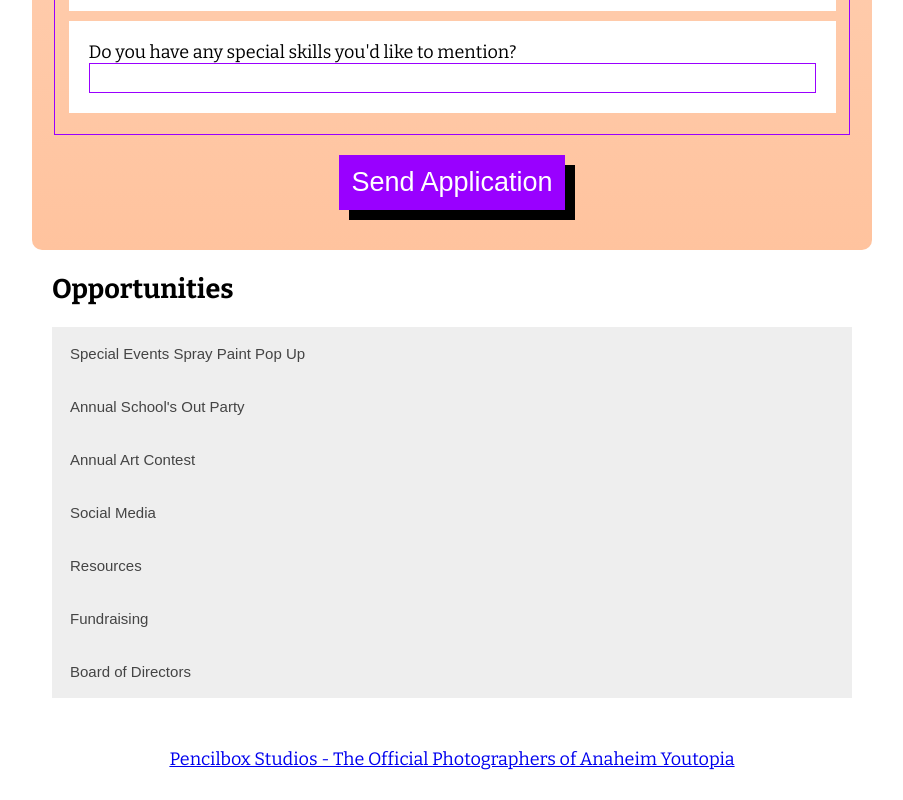
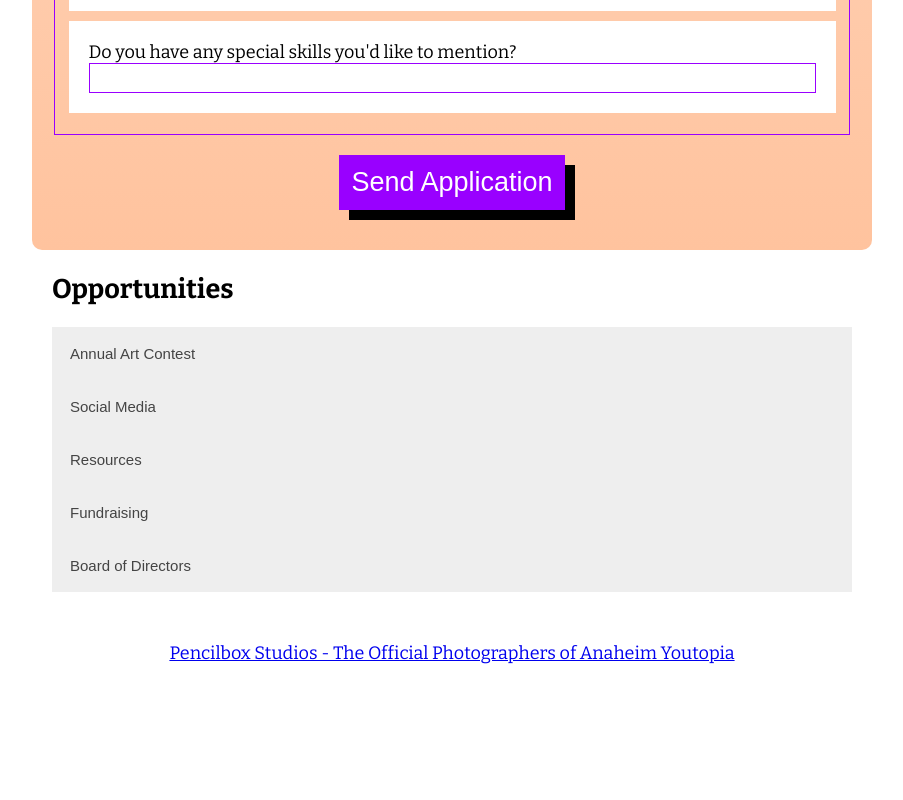
Before and after one commit to kleinlikecalvin/ay-site, a Next.js app: page /volunteer in a window 1280 px wide. Shown: the part 1977-2777 px from the top of the page, without its empty margins (188-1091 px from the left). After the commit the page ends 2671 px from the top, so only its background shows below. Built offline with nearby package versions, Linux system fonts and the light colour scheme.

Commit message:
resolves volunteer page bug

```diff
--- a/src/components/Opportunities.tsx
+++ b/src/components/Opportunities.tsx
@@ -1,3 +1,5 @@
+"use client";
+
 import "./Opportunities.scss";
 
 export default function Opportunities() {
@@ -10,23 +12,6 @@ export default function Opportunities() {
     <div className="Opportunities">
       <h2>Opportunities</h2>
       <div className="accordions-cont">
-        <button className="accordion" onClick={(event) => activate(event)}>
-          Special Events Spray Paint Pop Up
-        </button>
-        <ul className="panel">
-          <li>Spray paint artist</li>
-          <li>General Volunteer</li>
-          <li>Sponsor</li>
-        </ul>
-        <button className="accordion" onClick={(event) => activate(event)}>
-          Annual School's Out Party
-        </button>
-        <ul className="panel">
-          <li>General Volunteer</li>
-          <li>Sponsor</li>
-          <li>Vendor</li>
-          <li>Raffle Prize Donor</li>
-        </ul>
         <button className="accordion" onClick={(event) => activate(event)}>
           Annual Art Contest
         </button>
```
